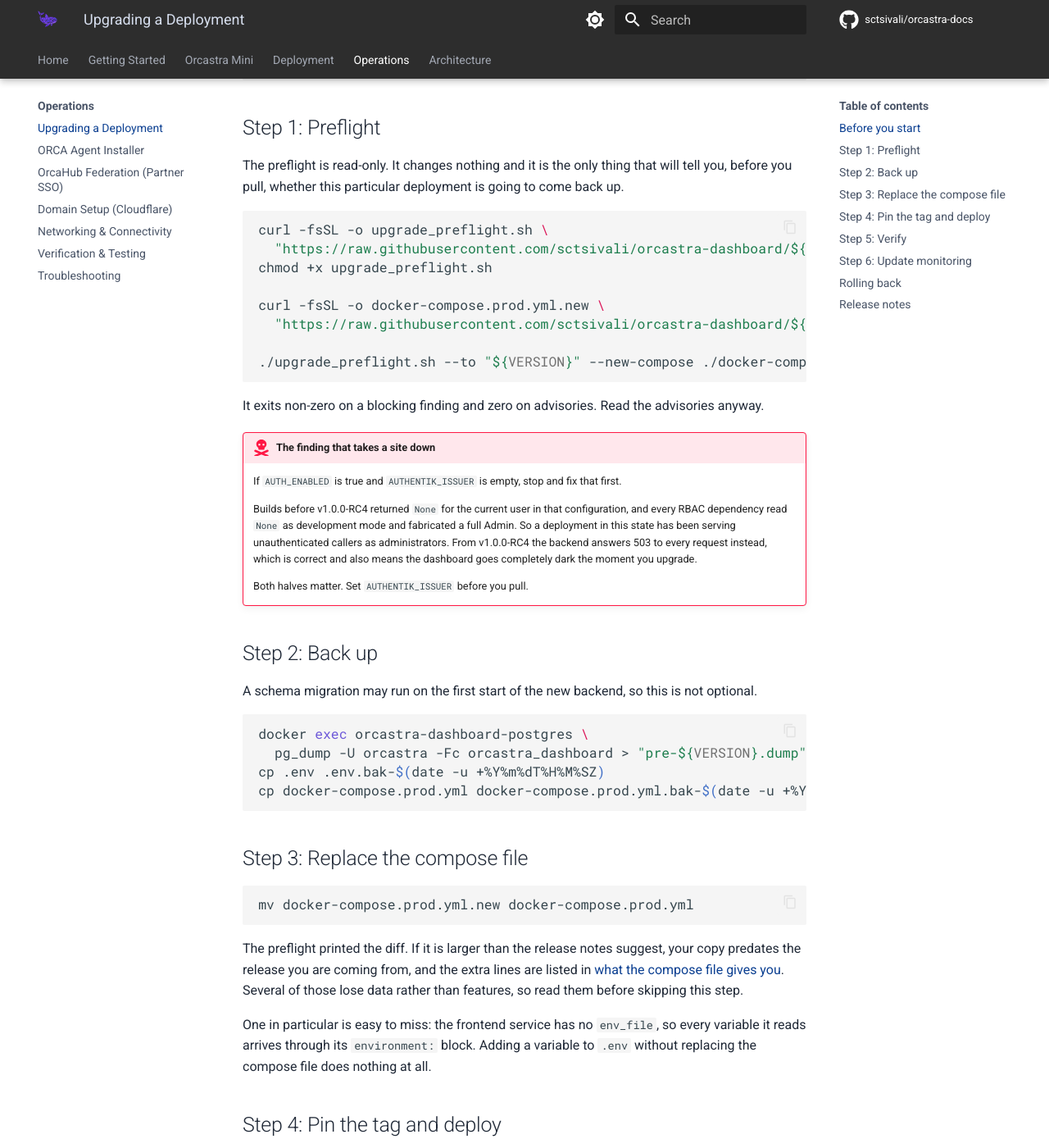
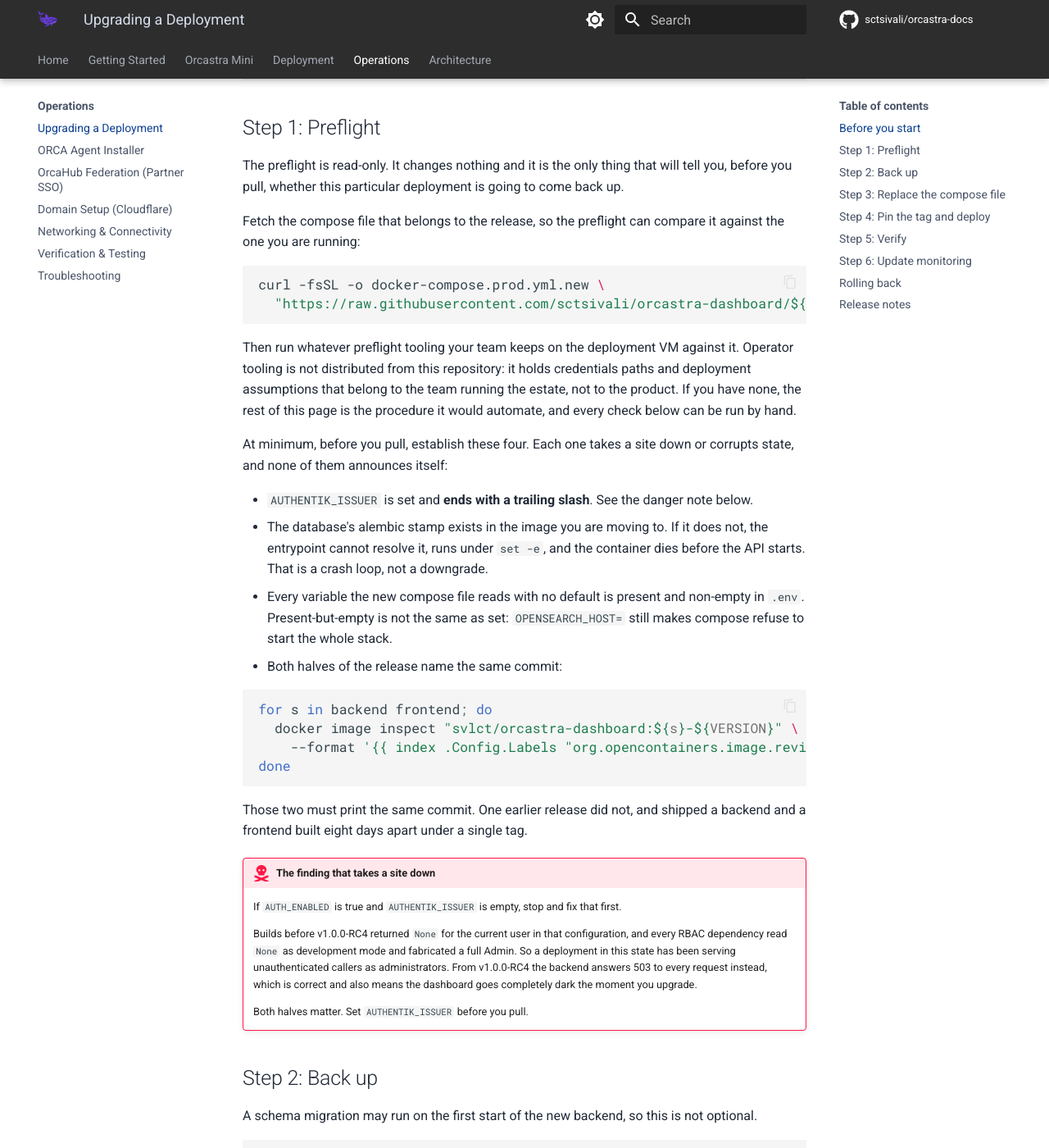
Before and after one commit to sctsivali/orcastra-docs, an MkDocs documentation site: the page built from docs/operations/upgrading.md, in a window 1280 px wide and 1400 px high, scrolled down 566 px. Shown: the whole window at 82% size. Built offline with MkDocs 1.6.1 and Material for MkDocs 9.7.7, drawn with Linux system fonts in a browser that asks for light colours; comment, search, counter and statistics services are not loaded; the version menu is left out; some of the changed text lies outside the part shown.

Commit message:
docs(operations): document the upgrade procedure instead of fetching a script
The runbook told operators to curl two scripts from the product repository. Those
scripts are no longer distributed there: operator tooling carries deployment
assumptions that belong to the team running the estate, and file transfer to a
production VM is not always available anyway, so it is handed over as text.

A public runbook must not instruct readers to fetch something they cannot get, so
those steps are now the procedure itself. The compose file is still fetched,
because that really is in the repository and is versioned with the release.

The four checks worth doing before a pull are spelled out with the commands, since
each one takes a site down or corrupts state and none announces itself: the
trailing slash on AUTHENTIK_ISSUER, the alembic stamp existing in the target image,
present-but-empty variables that a naive check passes, and the two halves of a
release naming one commit.

Also corrects the rate limit guidance. It said the counter is per worker and that
WEB_CONCURRENCY therefore stretches the configured number. The opposite is true:
_per_worker_share() divides the configured limit by WEB_CONCURRENCY so the number
is a deployment-wide budget, which makes a single client's ceiling the configured
value divided by the worker count. At 500 with 4 workers that is 125 a minute
against a measured 286 for one operator.

````diff
--- a/docs/operations/upgrading.md
+++ b/docs/operations/upgrading.md
@@ -24,18 +24,41 @@
 The preflight is read-only. It changes nothing and it is the only thing that will tell you,
 before you pull, whether this particular deployment is going to come back up.
 
+Fetch the compose file that belongs to the release, so the preflight can compare it against
+the one you are running:
+
 ```bash
-curl -fsSL -o upgrade_preflight.sh \
-  "https://raw.githubusercontent.com/sctsivali/orcastra-dashboard/${RELEASE}/scripts/upgrade_preflight.sh"
-chmod +x upgrade_preflight.sh
-
 curl -fsSL -o docker-compose.prod.yml.new \
   "https://raw.githubusercontent.com/sctsivali/orcastra-dashboard/${RELEASE}/docker-compose.prod.yml"
-
-./upgrade_preflight.sh --to "${VERSION}" --new-compose ./docker-compose.prod.yml.new
 ```
 
-It exits non-zero on a blocking finding and zero on advisories. Read the advisories anyway.
+Then run whatever preflight tooling your team keeps on the deployment VM against it. Operator
+tooling is not distributed from this repository: it holds credentials paths and deployment
+assumptions that belong to the team running the estate, not to the product. If you have none,
+the rest of this page is the procedure it would automate, and every check below can be run by
+hand.
+
+At minimum, before you pull, establish these four. Each one takes a site down or corrupts
+state, and none of them announces itself:
+
+- `AUTHENTIK_ISSUER` is set and **ends with a trailing slash**. See the danger note below.
+- The database's alembic stamp exists in the image you are moving to. If it does not, the
+  entrypoint cannot resolve it, runs under `set -e`, and the container dies before the API
+  starts. That is a crash loop, not a downgrade.
+- Every variable the new compose file reads with no default is present and non-empty in
+  `.env`. Present-but-empty is not the same as set: `OPENSEARCH_HOST=` still makes compose
+  refuse to start the whole stack.
+- Both halves of the release name the same commit:
+
+```bash
+for s in backend frontend; do
+  docker image inspect "svlct/orcastra-dashboard:${s}-${VERSION}" \
+    --format '{{ index .Config.Labels "org.opencontainers.image.revision" }}'
+done
+```
+
+Those two must print the same commit. One earlier release did not, and shipped a backend and
+a frontend built eight days apart under a single tag.
 
 !!! danger "The finding that takes a site down"
     If `AUTH_ENABLED` is true and `AUTHENTIK_ISSUER` is empty, stop and fix that first.
@@ -83,9 +106,15 @@
 docker login
 docker compose -f docker-compose.prod.yml pull
 
-# run the preflight again: with the target image now local, it reads the expected schema
-# head out of the image itself rather than from its own constant
-./upgrade_preflight.sh --to "${VERSION}" --new-compose ./docker-compose.prod.yml
+# with the images now local, check the schema the hard way: the revision the database is
+# stamped with must exist in the image you are about to start, or the entrypoint cannot
+# resolve it and the container dies before the API starts
+STAMP=$(docker exec orcastra-dashboard-postgres \
+  psql -U orcastra -d orcastra_dashboard -tAc 'SELECT version_num FROM alembic_version')
+docker run --rm --entrypoint alembic \
+  "svlct/orcastra-dashboard:backend-${VERSION}" history | grep -q "$STAMP" \
+  && echo "ok: the target image ships $STAMP" \
+  || echo "STOP: the image does not ship $STAMP; starting it is a crash loop"
 
 docker compose -f docker-compose.prod.yml up -d
 docker logout
@@ -136,26 +165,22 @@
 | `temp_storage.percent_used` | `GET /health` | Graph it. At 100 percent the backend cannot write LXD credentials and answers `503 BACKEND_TEMP_STORAGE_FULL`. |
 | HTTP 503 on cluster routes | access logs | An unreachable cluster now answers 503 where it used to answer 500, 404 or 400 depending on the endpoint. Any alert keyed on 500 will stop firing for real cluster outages, and any alert keyed on 5xx will fire more. Update both. |
 | `BACKEND_TEMP_STORAGE_FULL` | response `code` | Says the fault is your backend's own disk, not a hypervisor. The two used to be indistinguishable, which once reported an entire healthy fleet as offline. |
-| HTTP 429 on ordinary console use | access logs | `RATE_LIMIT_REQUESTS` is keyed on client IP and counted in memory, so it is per worker process. A browser holds one keep-alive connection and therefore sees the configured number unmultiplied, whatever `WEB_CONCURRENCY` says. One operator driving the console was measured at roughly 286 requests a minute. If your `.env` came from a template published before v1.0.0-RC4 it carries 100, which throttles a single ordinary user; the code default is 500. Behind NAT, every operator shares one bucket. |
+| HTTP 429 on ordinary console use | access logs | `RATE_LIMIT_REQUESTS` is a deployment-wide budget, keyed on client IP. The counters are in memory, so each worker would otherwise enforce the whole number; the middleware divides it by `WEB_CONCURRENCY` to make the configured value mean what it says in aggregate. The number to size against is what one client gets, which is this value **divided by** `WEB_CONCURRENCY`, because a browser's keep-alive connection pins it to one worker. At 500 with 4 workers that is 125 a minute per operator, and one operator driving the console was measured at roughly 286. To give a single operator N a minute, set N times `WEB_CONCURRENCY`. A `.env` from a template published before v1.0.0-RC4 carries 100, which is 25 for a pinned client. Behind NAT the pressure runs the other way, since every operator shares one bucket. |
 | autoheal restarts | `docker logs orcastra-dashboard-autoheal` | A restart here means a container was passing its process check while failing its healthcheck. Investigate it, do not just note it. |
 
 ## Rolling back
 
-```bash
-curl -fsSL -o rollback_release.sh \
-  "https://raw.githubusercontent.com/sctsivali/orcastra-dashboard/${RELEASE}/scripts/rollback_release.sh"
-chmod +x rollback_release.sh
-./rollback_release.sh --to <previous-version>
-```
-
-Three things the script handles that a manual `pull` and `up -d` does not.
+Pin the previous tag in `.env`, pull, and recreate. Three things a manual `pull` and `up -d`
+will get wrong, and which any rollback tooling has to handle.
 
 **The schema can be ahead of the image you are going back to.** The entrypoint runs
 `alembic upgrade head` under `set -e`, and alembic cannot resolve a revision the image does
 not ship, so the container dies before the API starts. `db_bootstrap` leaves an
 already-stamped database alone by design and does not rescue this. It presents as a crash
 loop, not as a downgrade. The script refuses rather than guessing, and `--skip-migrations`
-is the escape hatch when the migrations in between are forward-compatible.
+`RUN_MIGRATIONS=false` is the escape hatch when the migrations in between are
+forward-compatible, which `015_session_audit_bigint` is: it only widens three counters to
+bigint and older code reads a bigint column without complaint.
 
 **The cache has to be flushed.** Bodies written by the newer build carry fields the older
 models reject, and the hardware models are declared `extra="forbid"`, so an older process
````
